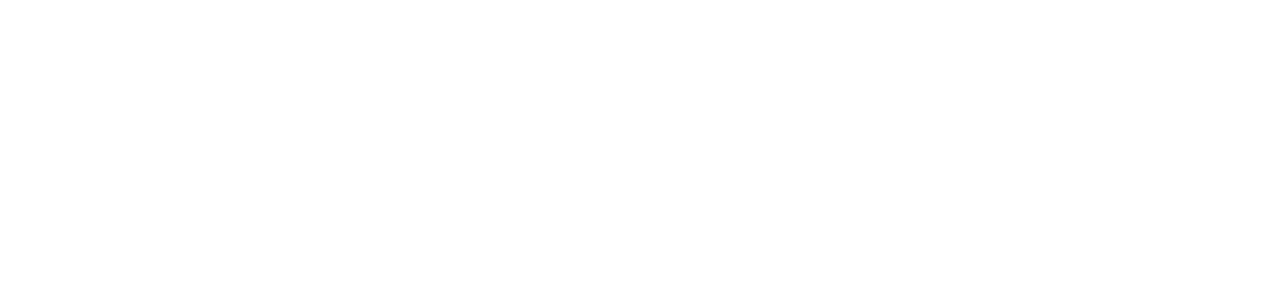
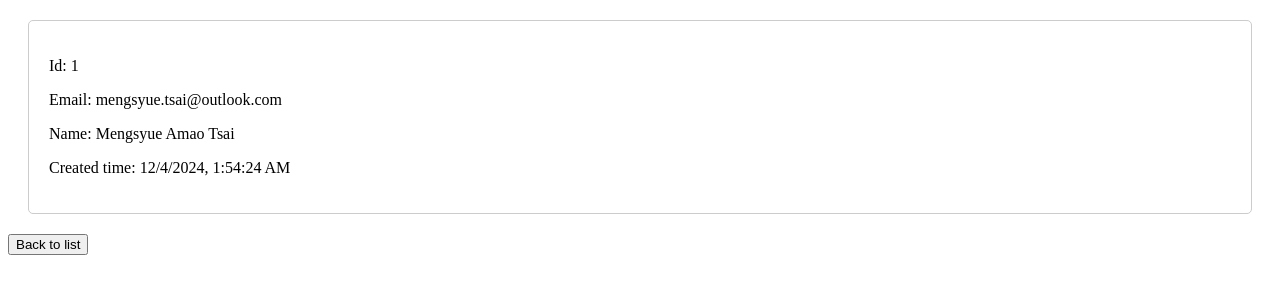
Before and after one commit to MengsyueAmaoTsai/Templates, a Nuxt app in the folder src/web/Nuxt/: page /users/1 in a window 1280 px wide. Shown: the top 300 px of the page. Built offline with nearby package versions, Linux system fonts and the light colour scheme.

Commit message:
User details

```diff
--- a/src/web/Nuxt/src/pages/users/[userId].vue
+++ b/src/web/Nuxt/src/pages/users/[userId].vue
@@ -1 +1,45 @@
-<template></template>
+<template>
+  <div>
+    <div class="user-details">
+      <p>Id: {{ user.id }}</p>
+      <p>Email: {{ user.email }}</p>
+      <p>Name: {{ user.name }}</p>
+      <p>Created time: {{ user.createdTime.toLocaleString() }}</p>
+    </div>
+
+    <button @click="navigateTo('/users')">Back to list</button>
+  </div>
+</template>
+
+<script setup lang="ts">
+const route = useRoute();
+const userId = route.params.userId as string;
+
+const user = ref({
+  id: userId,
+  email: "mengsyue.tsai@outlook.com",
+  name: "Mengsyue Amao Tsai",
+  createdTime: new Date(),
+});
+</script>
+
+<style scoped lang="scss">
+.user-details {
+  margin: 20px;
+  padding: 20px;
+  border: 1px solid #ccc;
+  border-radius: 5px;
+
+  font-size: 16px;
+  h1 {
+    color: #333;
+  }
+
+  div {
+    margin-top: 20px;
+    p {
+      margin-bottom: 10px;
+    }
+  }
+}
+</style>
```
